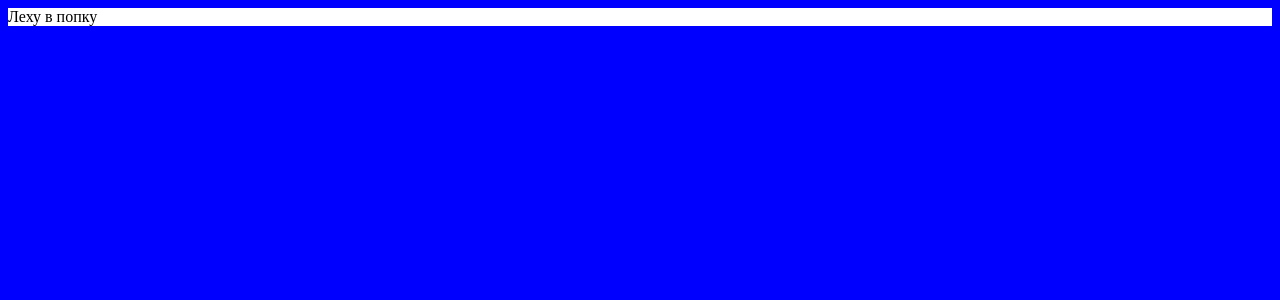
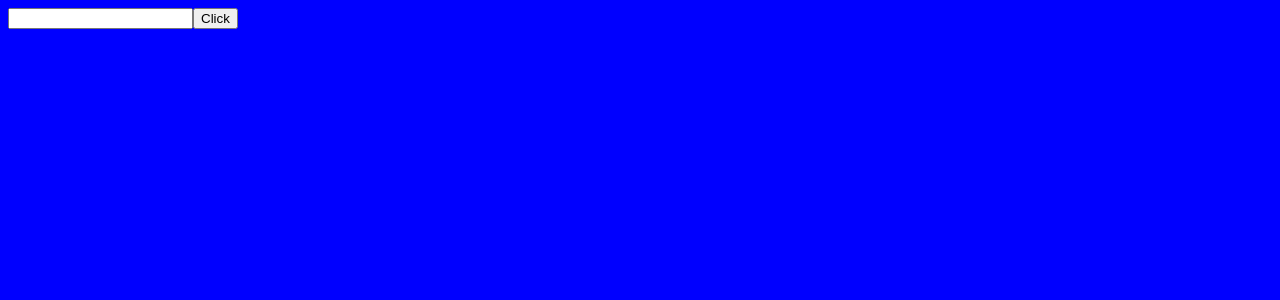
Before and after one commit to Mike637/online-shop, a React app: page / in a window 1280 px wide. Shown: the top 300 px of the page. Built offline with nearby package versions, Linux system fonts and the light colour scheme.

Commit message:
MainPage component add

```diff
--- a/src/components/App/app.scss
+++ /dev/null
@@ -1,9 +0,0 @@
-.Hello
-{
-    background-color:white;
-}
-
-body
-{
-    background-color:blue;
-}
--- a/src/index.jsx
+++ b/src/index.jsx
@@ -1,6 +1,6 @@
 import React from 'react'
 import {render} from 'react-dom'
-import App from './components/App/App'
+import App from './views/App/App'
 import ReactDOM from 'react-dom/client';
 
 ReactDOM.createRoot(document.getElementById('root')).render(<App />);
--- a/src/components/App/App.jsx
+++ b/src/views/App/App.jsx
@@ -1,9 +1,11 @@
 import React from 'react'
 import  './app.scss'
+import MainPage from '../components/MainPage/MainPage'
+
 
 const App = () => {
 return (
-<div className='Hello'>Леху в попку</div>
+<MainPage/>
 )
 }
 
--- /dev/null
+++ b/src/views/App/app.scss
@@ -0,0 +1,4 @@
+body
+{
+    background-color:blue;
+}
--- /dev/null
+++ b/src/views/components/MainPage/Header/Header.jsx
@@ -0,0 +1,23 @@
+import React  from 'react'
+import  styles from "./header.module.scss"
+
+const Header = () => {
+return (
+   <header>
+<div className = {styles.Logo}>
+Online-shop
+</div>
+<div className = "SearchPanel">
+<form action="">
+    <input type="text" />
+<input type="button" value="Click" />
+</form>
+</div>
+<div className="Cart">
+
+</div>
+   </header>
+)
+}
+
+export default Header
--- /dev/null
+++ b/src/views/components/MainPage/Header/header.module.scss
@@ -0,0 +1,4 @@
+.Logo
+{
+	display:none;
+}
--- /dev/null
+++ b/src/views/components/MainPage/MainPage.jsx
@@ -0,0 +1,11 @@
+import React from "react"
+import Header from "./Header/Header"
+
+const MainPage = () =>
+{
+return (
+<Header></Header>
+)
+}
+
+export default MainPage
```
